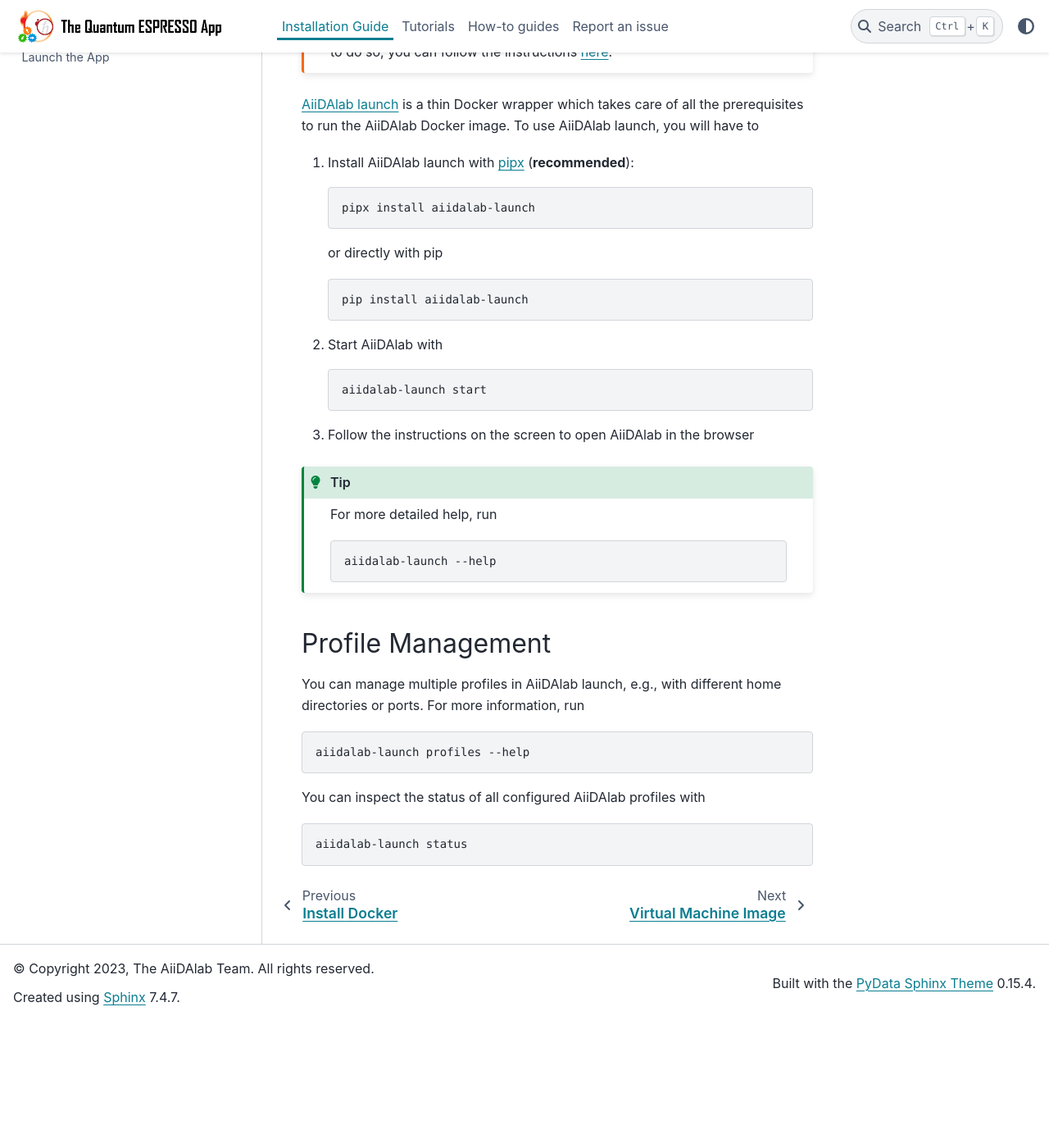
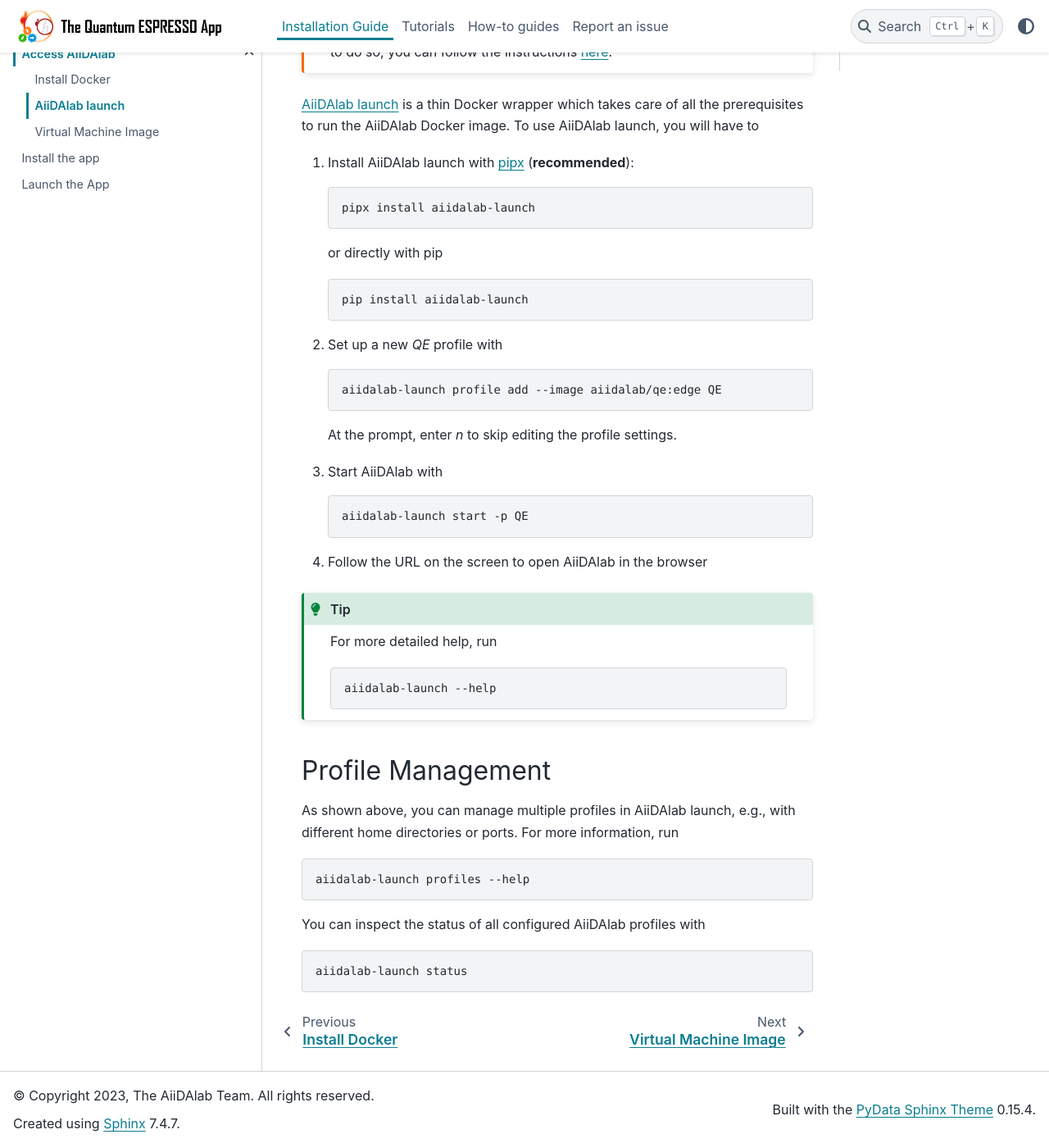
Before and after one commit to aiidalab/aiidalab-qe, a Sphinx documentation site: the page built from docs/source/installation/aiidalab/launch.rst, in a window 1280 px wide and 1400 px high, scrolled down 376 px. Shown: the whole window at 82% size. Built offline with Sphinx 7.4.7 and the PyData theme 0.15.4, drawn with Linux system fonts in a browser that asks for light colours; before the commit the page ends 1621 px from its top, so only the background shows below that.

Commit message:
Update launch.rst with QE profile details
Moved details previously in the docker page to the launch page.

```diff
--- a/docs/source/installation/aiidalab/launch.rst
+++ b/docs/source/installation/aiidalab/launch.rst
@@ -24,13 +24,21 @@
 
       pip install aiidalab-launch
 
+#. Set up a new `QE` profile with
+
+   .. code-block:: console
+
+      aiidalab-launch profile add --image aiidalab/qe:edge QE
+
+   At the prompt, enter `n` to skip editing the profile settings.
+
 #. Start AiiDAlab with
 
    .. code-block:: console
 
-       aiidalab-launch start
+       aiidalab-launch start -p QE
 
-#. Follow the instructions on the screen to open AiiDAlab in the browser
+#. Follow the URL on the screen to open AiiDAlab in the browser
 
 .. tip::
 
@@ -43,7 +51,7 @@
 Profile Management
 ^^^^^^^^^^^^^^^^^^
 
-You can manage multiple profiles in AiiDAlab launch, e.g., with different home directories or ports. For more information, run
+As shown above, you can manage multiple profiles in AiiDAlab launch, e.g., with different home directories or ports. For more information, run
 
 .. code-block:: console
 
```
